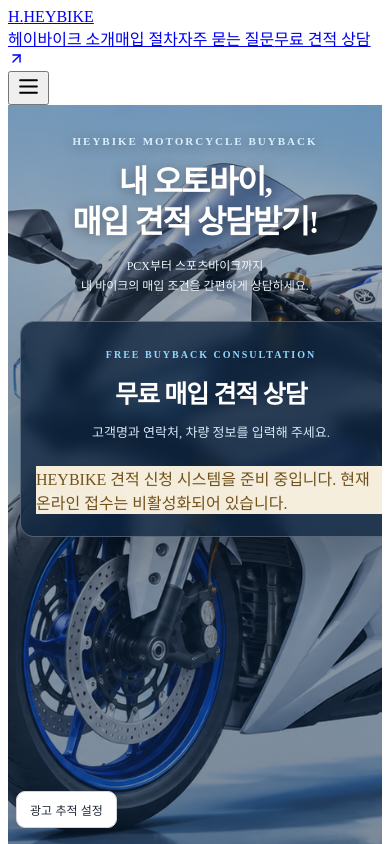
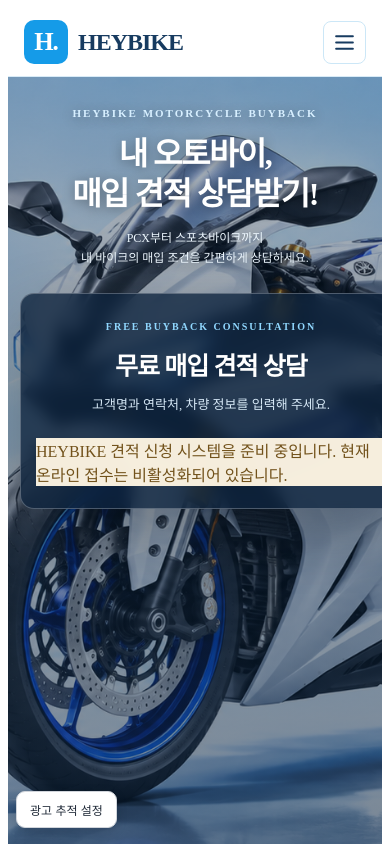
Before and after one commit to bikeseller756-png/heybike, a Next.js app in the folder highbike-web/: page / in a window 390 px wide. Shown: the top 844 px of the page. Built offline with nearby package versions, Linux system fonts and the light colour scheme; no server answers.

Commit message:
Update globals.css

```diff
--- a/highbike-web/app/globals.css
+++ b/highbike-web/app/globals.css
@@ -186,3 +186,116 @@
     grid-template-columns: 1fr;
   }
 }
+
+/* HEYBIKE HEADER RESTORE */
+
+.heySite .heyHeader {
+  position: sticky;
+  top: 0;
+  z-index: 100;
+  width: 100%;
+  background: #ffffff;
+  border-bottom: 1px solid #d9ebf7;
+}
+
+.heySite .heyNav {
+  width: min(1200px, calc(100% - 48px));
+  min-height: 76px;
+  margin: 0 auto;
+  display: flex;
+  align-items: center;
+  justify-content: space-between;
+  gap: 24px;
+}
+
+.heySite .heyBrand {
+  display: inline-flex;
+  align-items: center;
+  gap: 10px;
+  color: #173b60;
+  text-decoration: none;
+  font-size: 24px;
+  font-weight: 900;
+  letter-spacing: -1px;
+}
+
+.heySite .heyBrandSymbol {
+  display: grid;
+  place-items: center;
+  width: 44px;
+  height: 44px;
+  border-radius: 10px;
+  background: #159be8;
+  color: white;
+  font-size: 25px;
+  font-weight: 900;
+}
+
+.heySite .heyLinks {
+  display: flex;
+  align-items: center;
+  gap: 30px;
+}
+
+.heySite .heyLinks a {
+  color: #294b68;
+  text-decoration: none;
+  font-size: 13px;
+  font-weight: 750;
+}
+
+.heySite .heyLinks a:hover {
+  color: #159be8;
+}
+
+.heySite .heyLinks .heyNavCta {
+  display: inline-flex;
+  align-items: center;
+  gap: 10px;
+  padding: 14px 20px;
+  border-radius: 9px;
+  background: #159be8;
+  color: white;
+  font-weight: 800;
+}
+
+.heySite .heyMenuButton {
+  display: none;
+  align-items: center;
+  justify-content: center;
+  padding: 8px;
+  border: 1px solid #cce7f7;
+  border-radius: 8px;
+  background: white;
+  color: #173b60;
+}
+
+@media (max-width: 800px) {
+  .heySite .heyNav {
+    width: calc(100% - 32px);
+    min-height: 68px;
+  }
+
+  .heySite .heyMenuButton {
+    display: inline-flex;
+  }
+
+  .heySite .heyLinks {
+    display: none;
+    position: absolute;
+    top: 68px;
+    left: 0;
+    right: 0;
+    flex-direction: column;
+    align-items: stretch;
+    gap: 20px;
+    padding: 22px;
+    background: white;
+    border-bottom: 1px solid #d9ebf7;
+    box-shadow: 0 15px 30px rgba(23, 59, 96, 0.12);
+  }
+
+  .heySite .heyLinks.open {
+    display: flex;
+  }
+}
```
